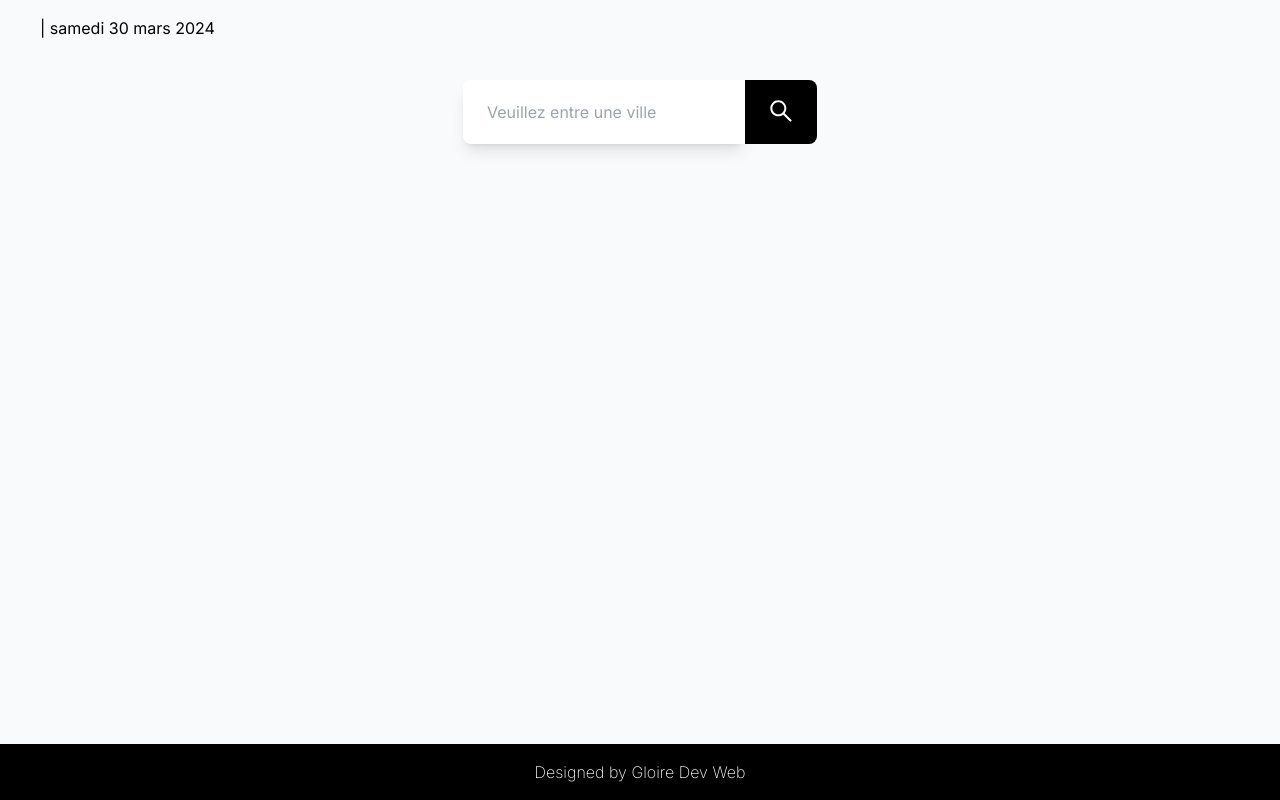
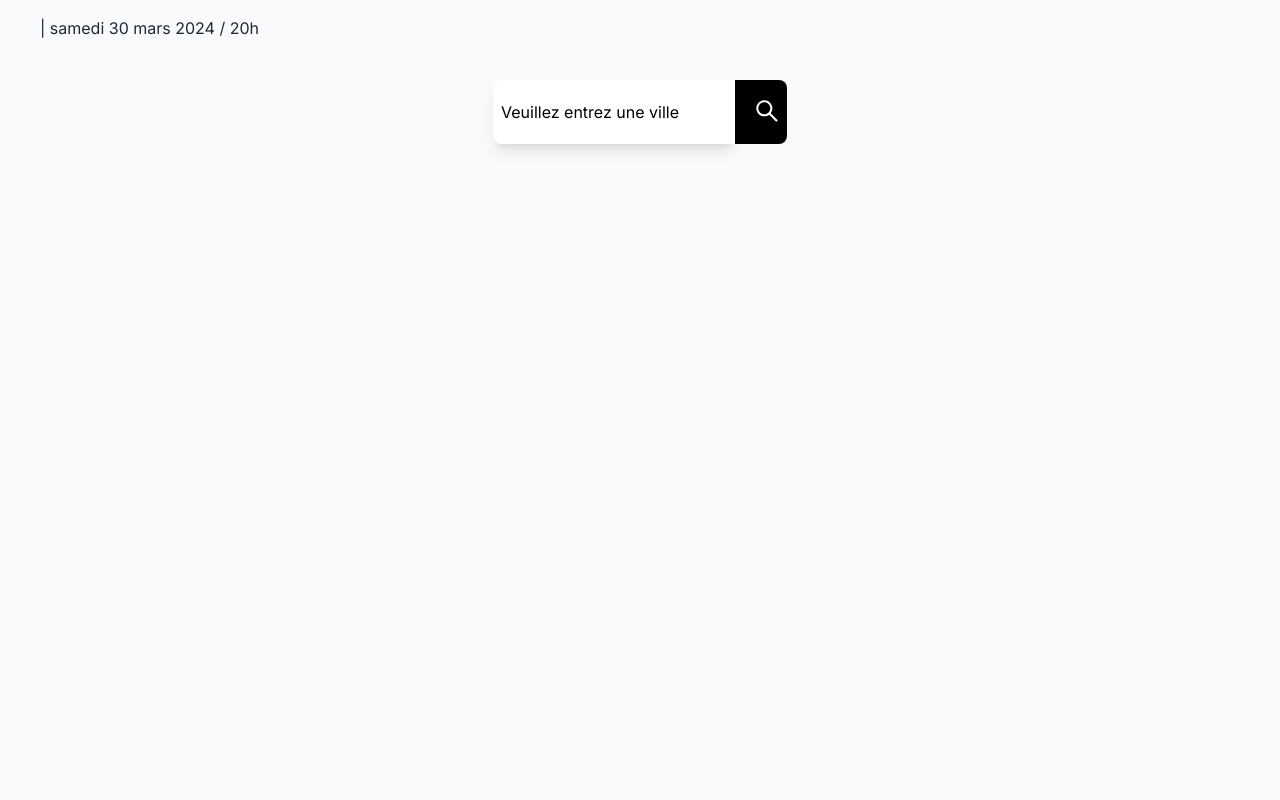
Before and after one commit to Jordan-Gloire/weather, a Next.js app: page /Meteo in a window 1280 px wide. Built offline with nearby package versions, Linux system fonts and the light colour scheme.

Commit message:
first commit

```diff
--- a/app/Meteo/page.js
+++ b/app/Meteo/page.js
@@ -5,7 +5,7 @@ import { useState } from 'react';
 import Image from 'next/image';
 import photo from '../../public/weather02-512.webp'
 import Icon from '@ant-design/icons';
-import {SearchOutlined } from '@ant-design/icons'
+import {SearchOutlined,ClockCircleOutlined } from '@ant-design/icons'
 export default function Meteo() {
     const dateActuelle = new Date();
     const options = { weekday: 'long', month: 'long', day: 'numeric', year: 'numeric' };
@@ -24,46 +24,51 @@ export default function Meteo() {
             alert(errreur );
         }
     }
+    const now = new Date();
+    const hours = now.getHours();
+    const minutes = now.getMinutes();
+    const seconds = now.getSeconds();
+
+    console.log(`Il est actuellement ${hours}:${minutes}:${seconds}`);
     return (
         <>
-            <div className='bg-gray-50 h-screen  w-screen '>
-                <p className='px-10 pt-4'> | {dateFormatee}</p>
+            <div className='bg-gray-50 h-screen'>
+                <p className='px-10 pt-4'> | {dateFormatee} / {hours}h</p>
 
-                <div className='flex justify-center items-center pt-10 mx-5'>
+                <div className='flex justify-center items-center pt-10'>
                     <input
-                        className='py-5 px-6 outline-none border-none rounded-l-lg bg-white text-black shadow-lg'
+                        className='py-5 pl-2 outline-none border-none rounded-l-lg bg-white text-black shadow-lg placeholder:text-black'
                         type='text'
-                        placeholder='Veuillez entre une ville'
+                        placeholder='Veuillez entrez une ville'
                         value={city}
                         onChange={e =>setCity(e.target.value)}
                     />
-                    <button className='bg-black text-white rounded-r-lg py-4 px-6 text-2xl' onClick={fetchData}>
-                        <SearchOutlined />
+                    <button className='bg-black text-white rounded-r-lg py-4 pl-5 text-2xl text-center' onClick={fetchData}>
+                        <SearchOutlined className='pr-2'/>
                     </button>
-
                 </div>
 
-                <div className='  text-center animate__animated animate__fadeIn' >
+                <div className='  text-center ' >
                     {
                         data && (
-                            <div className='animate__animated animate__fadeIn'>
-                                <h1 className='text-2xl font-bold py-8'>{data.name},{data.sys.country}</h1>
-                                <Image src={photo} alt='ok' height={100} width={75} className='w-36 mx-auto'/>
+                            <div className=''>
+                                <h1 className='text-2xl font-bold pt-8'>{data.name},{data.sys.country}</h1>
+                                <Image src={`https://openweathermap.org/img/wn/${data.weather[0].icon}.png`} alt='ok' height={100} width={75} className='w-36 mx-auto' />
+                                <p className='text-2xl'>{data.weather[0].main}</p>
+                                <p className='text-2xl'>{data.weather[0].description}</p>
                                 <p className='text-2xl'>{data.weather.main}</p>
                                 <p className='text-2xl'>{data.weather.description}</p>
-                                <p className='text-6xl font-bold text-black py-8'>{Math.round(data.main.temp / 10 * 10)/ 10}°</p>
-                                <p className='text-2xl'>Latitude: {Math.round(data.coord.lat)}</p>
-                                <p className='text-2xl'>Longitude: {Math.round(data.coord.lon)}</p>
+                                <p className='text-6xl font-bold text-black pt-8'>{Math.round(data.main.temp / 10 * 10)/ 10}°</p>
                                 <p className='text-2xl'>Humidité: {data.main.humidity}%</p>
+                                <p className='text-2xl'>Vent: {data.wind.speed}</p>
 
                             </div>
 
                         )
                     }
-                    <div className='absolute bottom-0 bg-black text-white font-extralight w-screen py-4'>
-                        <p>Designed by Gloire Dev Web</p>
-                    </div>
+
                 </div>
+
             </div>
         </>
     )
--- a/app/page.js
+++ b/app/page.js
@@ -6,11 +6,18 @@ import {SearchOutlined,ArrowRightOutlined } from '@ant-design/icons'
 import Meteo from './Meteo/page';
 export default function Home() {
   return (
-      <div>
+    <>
+      <div className="absolute top-0 bottom-0 left-0 right-0 bg-black/60 z-[1] flex justify-center items-center flex-col">
+       <p className=" text-white text-xl text-start py-4 px-8 ">"Hydratez-vous régulièrement, Évitez les heures les plus chaudes, Utilisez un ventilateur ou la climatisation,  Prenez des douches fraîches, Évitez les endroits surpeuplés..."</p>
+
+        <Link href={`/Meteo`} className="bg-cyan-600 mt-8 text-white hover:text-black duration-700 ease-in rounded-md outline-none border-none py-2 px-6 text-lg">Voir la météo</Link>
+        <span className="loading loading-ring loading-lg"></span>
+      </div>
       <Image src={meteo} alt="ok" className="w-screen h-screen object-cover" />
-      <h1 className="text-xl absolute top-0 text-white font-bold pt-8 px-5">| météoCG</h1>
-      <Link className="text-6xl absolute bottom-0 right-0 text-white pb-10 px-12" href="/Meteo"><ArrowRightOutlined /></Link>
-      </div>
+
+
+
+      </>
 
   );
 }
--- /dev/null
+++ b/next.config.js
@@ -0,0 +1,5 @@
+module.exports = {
+  images: {
+    domains: ['openweathermap.org'],
+  },
+}
--- a/package.json
+++ b/package.json
@@ -17,6 +17,7 @@
   },
   "devDependencies": {
     "autoprefixer": "^10.0.1",
+    "daisyui": "^4.9.0",
     "eslint": "^8",
     "eslint-config-next": "14.1.4",
     "postcss": "^8",
--- a/tailwind.config.js
+++ b/tailwind.config.js
@@ -15,5 +15,5 @@ module.exports = {
       },
     },
   },
-  plugins: [],
+  plugins: [require("daisyui")],
 };
```
Also changed, not shown: 1 other file (tests, documents, lock files or other folders).
